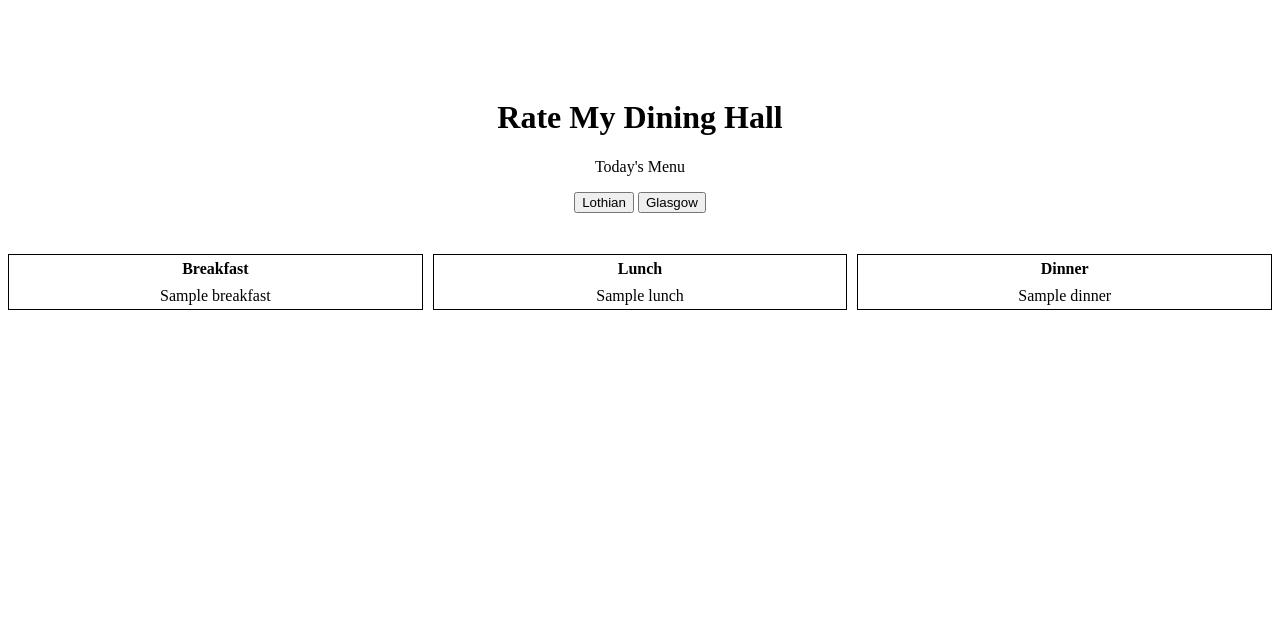
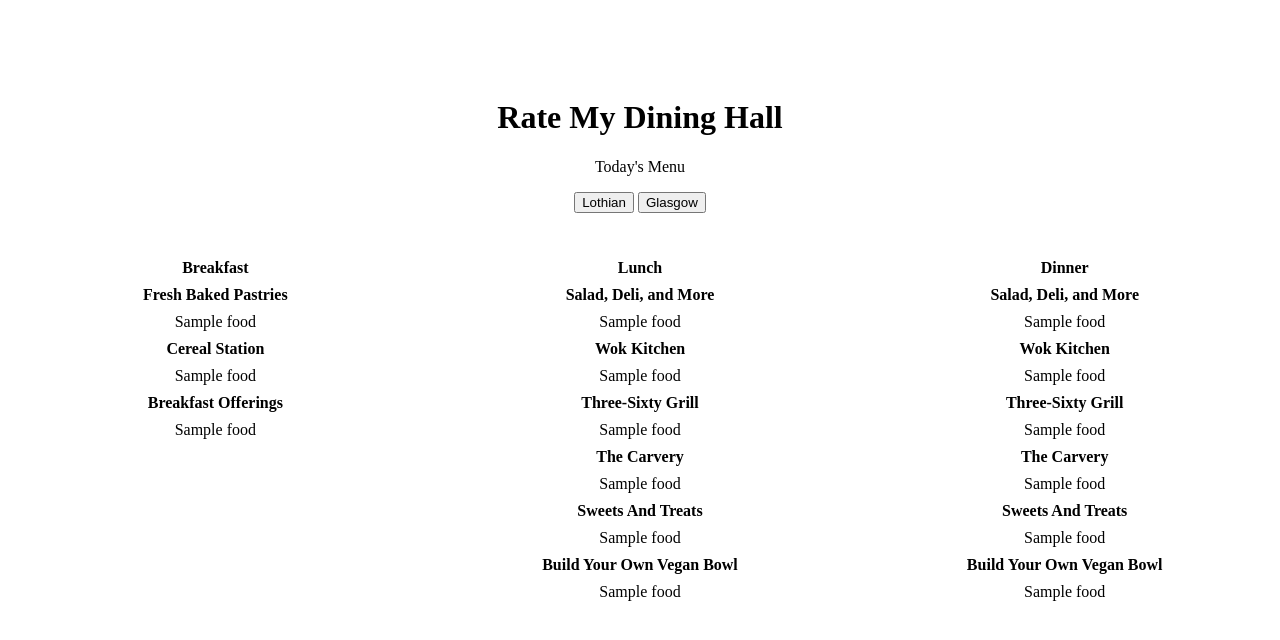
Before and after one commit to d-leeee/RateMyDiningHall, a Django app: template RateMyDiningHall/templates/index.html in a window 1280 px wide. Shown: the top 640 px of the page. Run offline with Django 4.2, Linux system fonts and the light colour scheme; the template is opened without the code that fills it: most values are stand-ins (such as "Sample title", 1, 10 or a date in 2020).

Commit message:
Display new categories in html

```diff
--- a/RateMyDiningHall/static/base.css
+++ b/RateMyDiningHall/static/base.css
@@ -13,7 +13,6 @@ table {
     white-space:nowrap;
     text-align: center;
     width: 100%;
-    border: 1px solid black;
 }
 
 tr {
@@ -23,6 +22,10 @@ tr {
 th,  td {
    display: block;
    text-align: center;
+}
+
+th {
+
 }
 
 .row {
--- a/RateMyDiningHall/templates/index.html
+++ b/RateMyDiningHall/templates/index.html
@@ -20,8 +20,17 @@
           <table>
             <tr>
               <th>Breakfast</th>
-              {% for f in breakfast %}
-                <td>{{ f }}</td>
+              <th>Fresh Baked Pastries</th>
+              {% for food in FreshBakedPastries %}
+                <td>{{ food }}</td>
+              {% endfor %}
+              <th>Cereal Station</th>
+              {% for food in CerealStation %}
+                <td>{{ food }}</td>
+              {% endfor %}
+              <th>Breakfast Offerings</th>
+              {% for food in BreakfastOfferings %}
+                <td>{{ food }}</td>
               {% endfor %}
             </tr>
           </table>
@@ -30,9 +39,30 @@
         <table>
           <tr>
             <th>Lunch</th>
-            {% for f in lunch %}
-              <td>{{ f }}</td>
+            <th>Salad, Deli, and More</th>
+            {% for food in SaladDeliAndMoreLunch %}
+                <td>{{ food }}</td>
             {% endfor %}
+            <th>Wok Kitchen</th>
+            {% for food in WokKitchenLunch %}
+                <td>{{ food }}</td>
+            {% endfor %}
+            <th>Three-Sixty Grill</th>
+            {% for food in ThreeSixtyGrillLunch %}
+                <td>{{ food }}</td>
+            {% endfor %}
+            <th>The Carvery</th>
+              {% for food in TheCarveryLunch %}
+                <td>{{ food }}</td>
+              {% endfor %}
+              <th>Sweets And Treats</th>
+              {% for food in SweetsAndTreatsLunch %}
+                <td>{{ food }}</td>
+              {% endfor %}
+              <th>Build Your Own Vegan Bowl</th>
+              {% for food in BuildYourOwnVeganBowlLunch %}
+                <td>{{ food }}</td>
+              {% endfor %}
           </tr>
         </table>
         </div>
@@ -40,8 +70,29 @@
           <table>
             <tr>
               <th>Dinner</th>
-              {% for f in dinner %}
-                <td>{{ f }}</td>
+              <th>Salad, Deli, and More</th>
+            {% for food in SaladDeliAndMoreDinner %}
+                <td>{{ food }}</td>
+            {% endfor %}
+            <th>Wok Kitchen</th>
+            {% for food in WokKitchenDinner %}
+                <td>{{ food }}</td>
+            {% endfor %}
+            <th>Three-Sixty Grill</th>
+            {% for food in ThreeSixtyGrillDinner %}
+                <td>{{ food }}</td>
+            {% endfor %}
+            <th>The Carvery</th>
+              {% for food in TheCarveryDinner %}
+                <td>{{ food }}</td>
+              {% endfor %}
+              <th>Sweets And Treats</th>
+              {% for food in SweetsAndTreatsDinner %}
+                <td>{{ food }}</td>
+              {% endfor %}
+              <th>Build Your Own Vegan Bowl</th>
+              {% for food in BuildYourOwnVeganBowlDinner %}
+                <td>{{ food }}</td>
               {% endfor %}
             </tr>
           </table>
--- a/RateMyDiningHall/views.py
+++ b/RateMyDiningHall/views.py
@@ -181,7 +181,7 @@ def home(request):
                                           'ThreeSixtyGrillLunch': menu_three_sixty_grill_lunch,
                                           'TheCarveryLunch': menu_the_carvery_lunch,
                                           'SweetsAndTreatsLunch': menu_sweets_and_treats_lunch,
-                                          'BuildYourOwnVeganGrillLunch': menu_build_your_own_vegan_bowl_lunch,
+                                          'BuildYourOwnVeganBowlLunch': menu_build_your_own_vegan_bowl_lunch,
 
                                           'SaladDeliAndMoreDinner': menu_salad_deli_and_more_dinner,
                                           'WokKitchenDinner': menu_wok_kitchen_dinner,
@@ -189,4 +189,4 @@ def home(request):
                                           'ThreeSixtyGrillDinner': menu_three_sixty_grill_dinner,
                                           'TheCarveryDinner': menu_the_carvery_dinner,
                                           'SweetsAndTreatsDinner': menu_sweets_and_treats_dinner,
-                                          'BuildYourOwnVeganGrillDinner': menu_build_your_own_vegan_bowl_dinner,})
+                                          'BuildYourOwnVeganBowlDinner': menu_build_your_own_vegan_bowl_dinner,})
```
